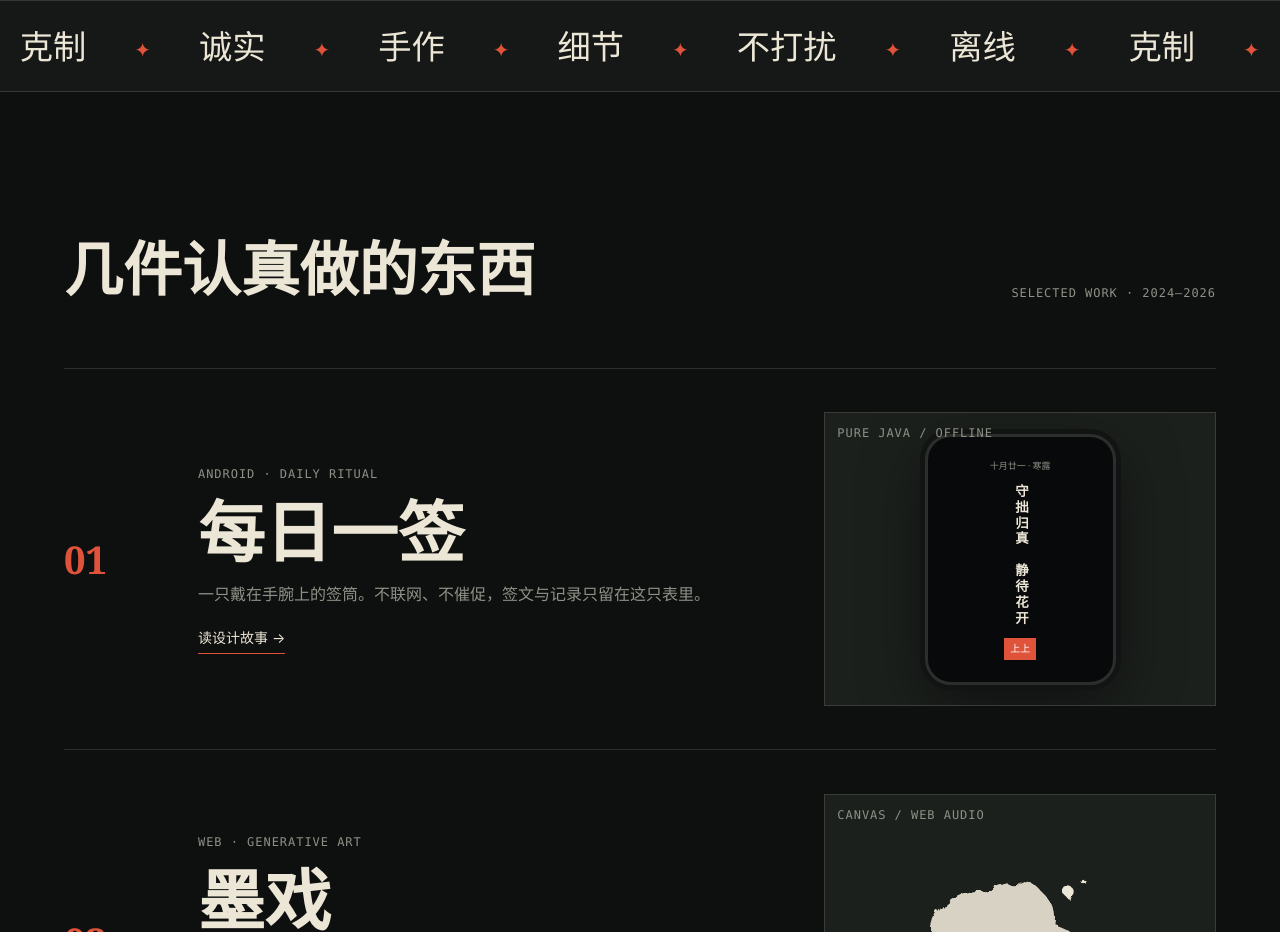
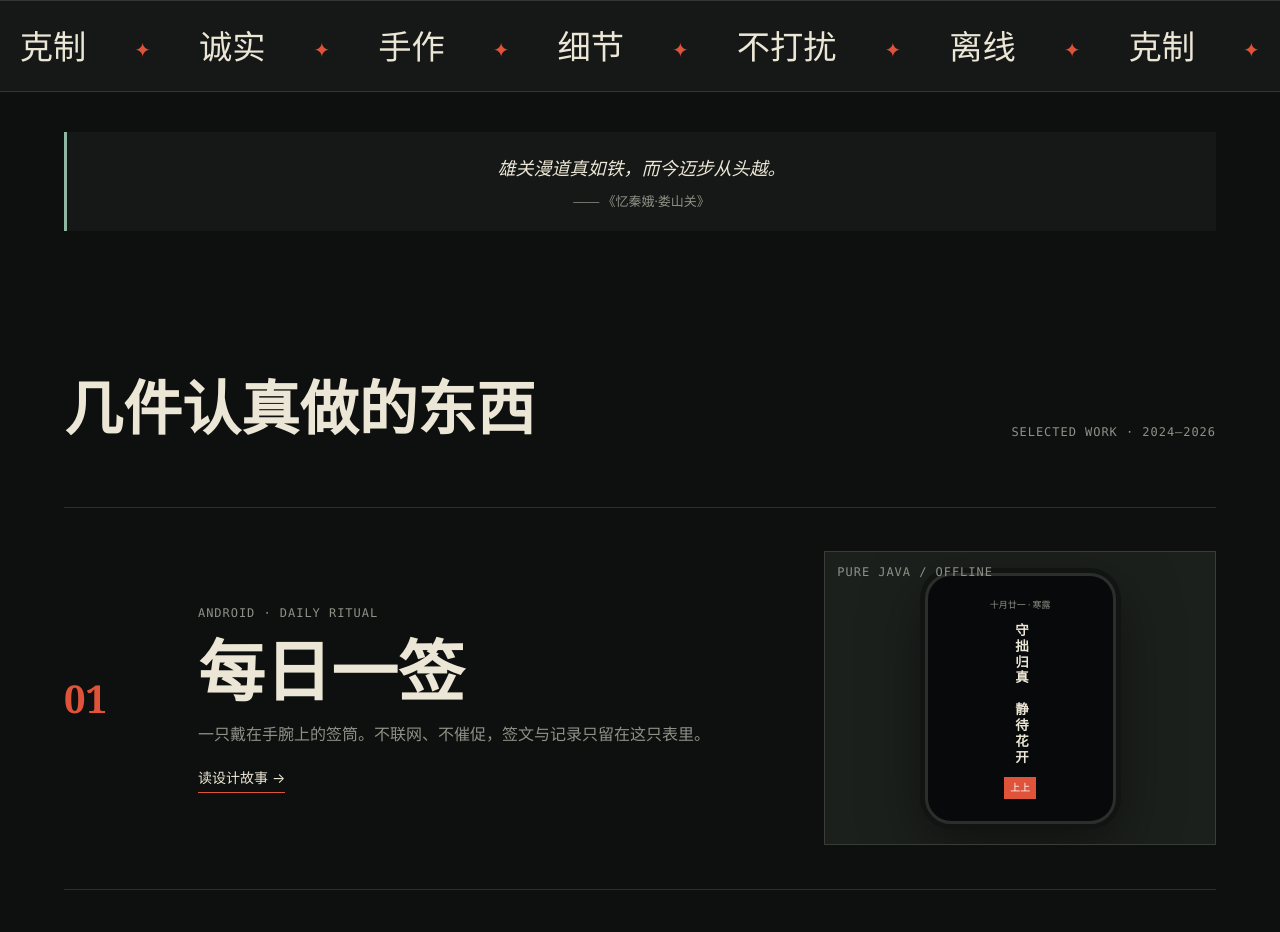
Before and after one commit to 114514hi-joy/114514hi-joy.github.io, a plain HTML site: page index.html in a window 1280 px wide. Shown: the part 800-1732 px from the top of the page. Drawn offline with Linux system fonts and the light colour scheme.

Commit message:
feat: 新增老豆荚风格居中名言横幅（支持点击切换）

```diff
--- a/index.html
+++ b/index.html
@@ -28,6 +28,10 @@ a{color:inherit;text-decoration:none}
 ::selection{background:var(--red);color:#fff}
 .shell{padding-inline:var(--gut);max-width:1480px;margin-inline:auto}
 .mono{font-family:var(--mono);letter-spacing:.08em;text-transform:uppercase;font-size:12px;color:var(--mute)}
+.qbanner{margin-top:clamp(22px,4vw,40px);padding:20px 24px;background:var(--bg2);border-left:3px solid var(--jade);text-align:center;cursor:pointer;transition:background .25s,border-color .25s}
+.qbanner:hover{background:var(--bg3)}
+.qbanner q{display:block;font:italic clamp(15px,1.7vw,18px)/1.8 var(--serif);color:var(--fg);quotes:none}
+.qbanner cite{display:block;margin-top:6px;font:13px/1.6 var(--serif);color:var(--mute);font-style:normal}
 
 /* grain */
 body::before{content:"";position:fixed;inset:0;pointer-events:none;z-index:50;opacity:.07;mix-blend-mode:overlay;
@@ -239,6 +243,8 @@ body.ui-leaving{opacity:0;transform:scale(.985)}
   </div>
   <div class="mq" aria-hidden="true"><div><span>离线</span><span>克制</span><span>诚实</span><span>手作</span><span>细节</span><span>不打扰</span><span>离线</span><span>克制</span><span>诚实</span><span>手作</span><span>细节</span><span>不打扰</span></div></div>
 
+  <div class="shell"><blockquote class="qbanner rv" id="qbanner" title="点击换一句"><q id="qtext">雄关漫道真如铁，而今迈步从头越。</q><cite id="qcite">—— 《忆秦娥·娄山关》</cite></blockquote></div>
+
   <section class="shell" id="work">
     <div class="sh rv"><h2>几件认真做的东西</h2><div class="mono">Selected work · 2024—2026</div></div>
     <a class="row rv" href="#case-1"><span class="no">01</span>
@@ -337,6 +343,17 @@ body.ui-leaving{opacity:0;transform:scale(.985)}
   const saved = localStorage.getItem('theme'); if(saved) root.dataset.theme = saved;
   tg.onclick = () => { const n = root.dataset.theme==='paper' ? 'ink' : 'paper'; root.dataset.theme = n; localStorage.setItem('theme', n); };
 
+  const quotes = [
+    ['雄关漫道真如铁，而今迈步从头越。','—— 《忆秦娥·娄山关》'],
+    ['千淘万漉虽辛苦，吹尽狂沙始到金。','—— 《浪淘沙》'],
+    ['路漫漫其修远兮，吾将上下而求索。','—— 《离骚》'],
+    ['不积跬步，无以至千里。','—— 《劝学》'],
+    ['行到水穷处，坐看云起时。','—— 《终南别业》']
+  ];
+  let qi = 0;
+  const qb = document.getElementById('qbanner');
+  if (qb) qb.onclick = () => { qi = (qi + 1) % quotes.length; document.getElementById('qtext').textContent = quotes[qi][0]; document.getElementById('qcite').textContent = quotes[qi][1]; };
+
   const uiTg = document.getElementById('uiTg');
   uiTg.onclick = () => {
     document.body.classList.add('ui-leaving');
```
